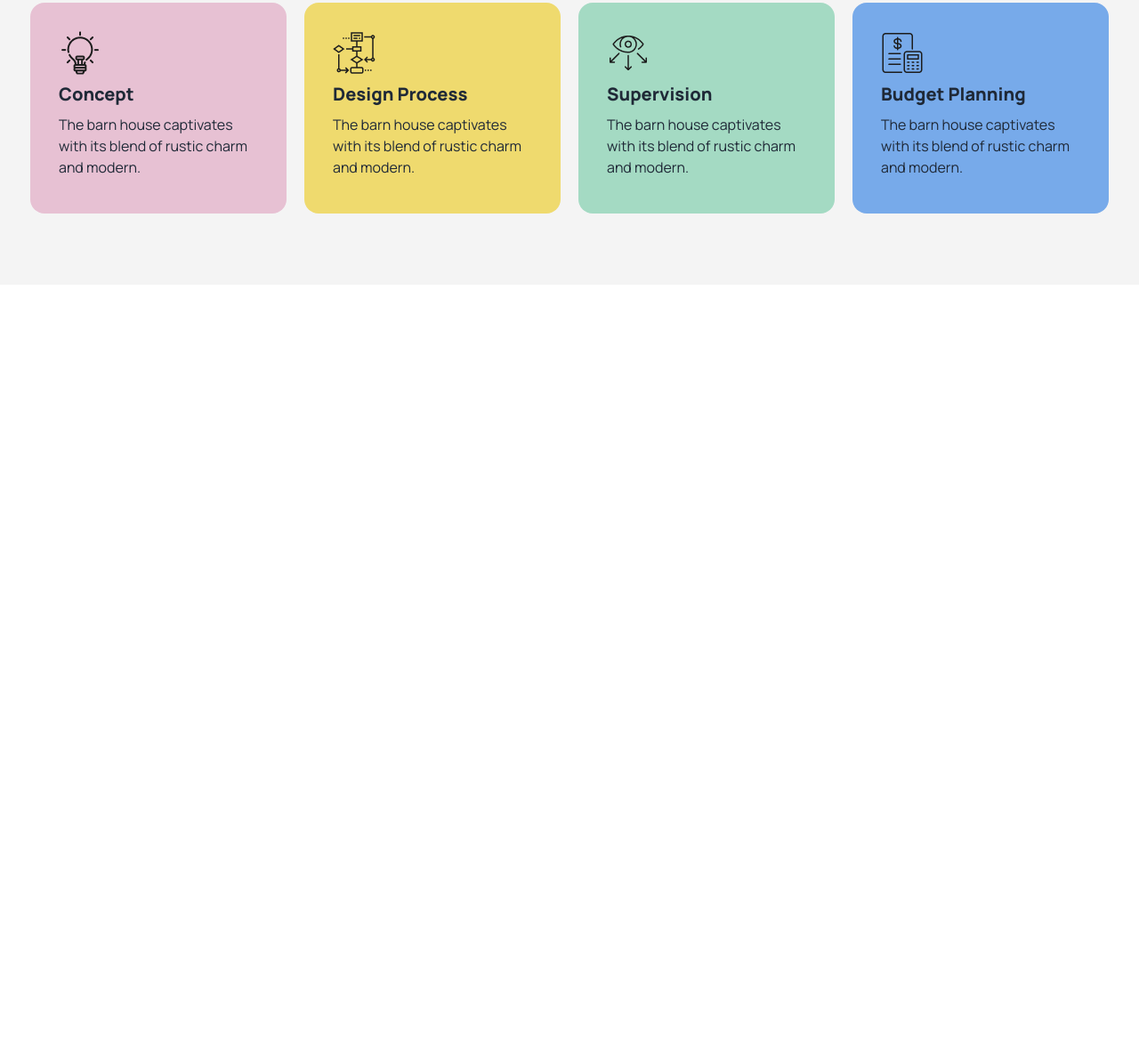
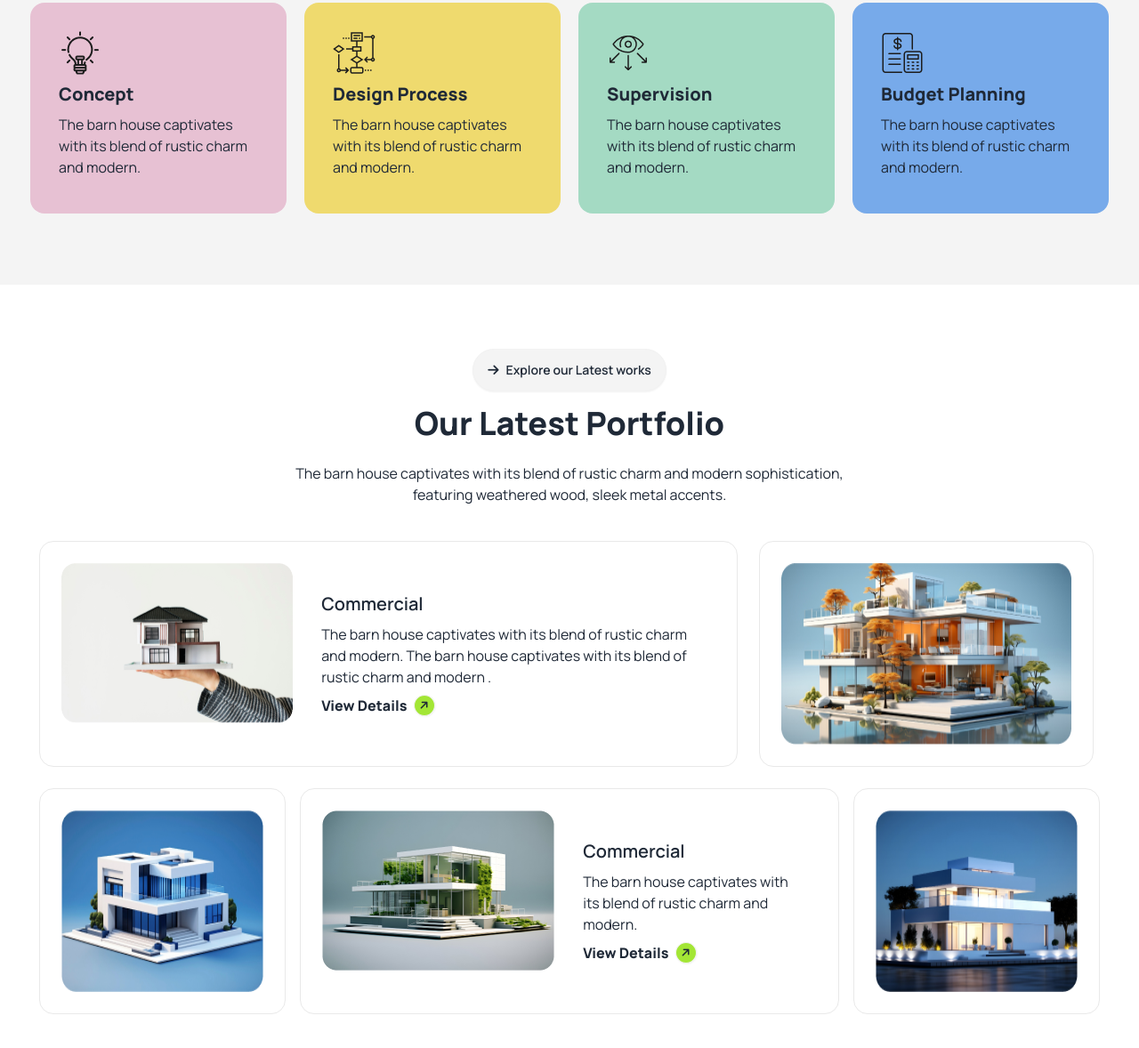
Before and after one commit to MonzurMorshed0/Assignment-3, a plain HTML site: page index.html in a window 1280 px wide. Shown: the part 1732-2910 px from the top of the page at 89% size. Before the commit the page ends 2052 px from the top, so only its background shows below. Drawn offline with nearby package versions, Linux system fonts and the light colour scheme.

Commit message:
added our latest portflio section

```diff
--- a/index.html
+++ b/index.html
@@ -170,8 +170,76 @@
               </div>
         </section>
 
+        <!-- Our Latest Portfolio section -->
+        <section class="lg:bg-white pt-14 pb-14">
+          <div class="hero flex flex-col container mx-auto">
+            <!-- Latest Portfolio Title and Subtitles -->
+            <div class="hero-content text-center">
+              <div class="">
+                <button class="btn rounded-3xl bg-white lg:bg-[#F4F4F4] mb-4"><i class="fa-solid fa-arrow-right"></i>Explore our Latest works</button>
+                <h1 class="text-4xl font-extrabold">Our Latest Portfolio</h1>
+                <p class="py-6">
+                  The barn house captivates with its blend of rustic charm and modern sophistication, <br> featuring weathered wood, sleek metal accents.
+                </p>
+              </div>
+            </div>
+            <!-- Latest portfolio cards -->
+            <div class="">
+
+             <div class="flex flex-col lg:flex-row gap-6 mb-6">
+               <!-- card 1 -->
+               <div class="lg:flex lg:flex-row bg-white lg:bg-none border rounded-2xl border-[#E9E9E9] p-6">
+                <figure>
+                  <img
+                    src="./assets/img1.png"
+                    alt="" class="w-full" />
+                </figure>
+                <div class="card-body">
+                  <h2 class="card-title">Commercial</h2>
+                  <p>The barn house captivates with its blend of rustic charm <br> and modern. The barn house captivates with its blend of <br> rustic charm and modern .</p>
+                  <div class="card-actions">
+                  <a href="" class="text-5 font-extrabold">View Details <a class="btn btn-xs btn-circle bg-lime-400 text-4 mr-1 -rotate-45"><i class="fa-solid fa-arrow-right"></i></a></a>
+                  </div>
+                </div>
+              </div>
+
+              <!-- card 2 -->
+                <img src="./assets/img2.png" alt="" class="border rounded-2xl border-[#E9E9E9] p-6 bg-white lg:bg-none ">
+             </div>
+
+              <div class="flex flex-col lg:flex-row gap-4">
+                <!-- card 3 -->
+                <img src="./assets/img3.png" alt="" class="hidden lg:flex border rounded-2xl border-[#E9E9E9] p-6 bg-white lg:bg-none">
+                <img src="./assets/img5.png" alt=""  class="lg:hidden border rounded-2xl border-[#E9E9E9] p-6 bg-white lg:bg-none">
+
+              <!-- card 4 -->
+              <div class="lg:flex lg:flex-row border rounded-2xl border-[#E9E9E9] p-6 bg-white lg:bg-none ">
+                <figure>
+                  <img
+                    src="./assets/img4.png"
+                    alt="" class="w-full" />
+                </figure>
+                <div class="card-body">
+                  <h2 class="card-title">Commercial</h2>
+                  <p>The barn house captivates with <br> its blend of rustic charm and <br> modern.</p>
+                  <div class="card-actions">
+                  <a href="" class="text-5 font-extrabold">View Details <a class="btn btn-xs btn-circle bg-lime-400 text-4 mr-1 -rotate-45"><i class="fa-solid fa-arrow-right"></i></a></a>
+                  </div>
+                </div>
+              </div>
+
+              <!-- card 5 -->
+                <img src="./assets/img3.png" alt="" class="lg:hidden border rounded-2xl border-[#E9E9E9] p-6 bg-white lg:bg-none">
+                <img src="./assets/img5.png" alt=""  class="border rounded-2xl border-[#E9E9E9] p-6 bg-white lg:bg-none">
+              </div>
+            </div>
+          </div>
+        </section>
+
         <!--  -->
-        <section></section>
+        <section>
+
+        </section>
     </main>
 
     <!-- Footer section -->
```
